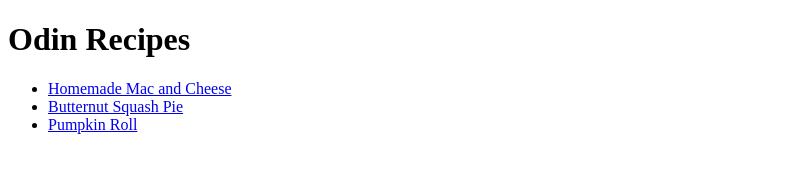
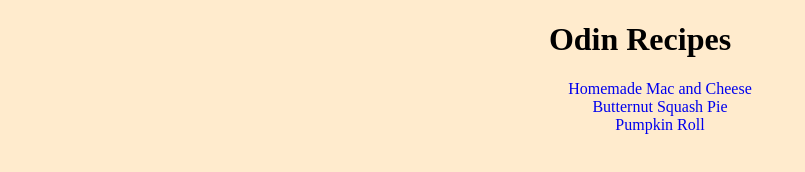
Before and after one commit to PonBrown/odin-recipes, a plain HTML site: page index.html in a window 1280 px wide. Shown: the whole page, without its empty margins (0-805 px from the left). Drawn offline with Linux system fonts and the light colour scheme.

Commit message:
index.html

```diff
--- a/index.html
+++ b/index.html
@@ -3,11 +3,12 @@
   <head>
     <meta charset="utf-8" />
     <title>odin-recipes</title>
+    <link rel="stylesheet" href="style.css">
   </head>
 
   <body>
-    <h1>Odin Recipes</h1>
-    <ul>
+    <h1 class="main-header">Odin Recipes</h1>
+    <ul class="main-list">
       <li>
         <a href="./recipes/mac-and-cheese.html">Homemade Mac and Cheese</a>
       </li>
--- /dev/null
+++ b/style.css
@@ -0,0 +1,22 @@
+body {
+    background-color: blanchedalmond;
+    font-family: 'Times New Roman', Times, serif;
+}
+
+.main-header {
+    text-align: center;
+}
+
+a {
+    text-decoration: none;
+}
+
+.main-list {
+    list-style-type: none;
+    text-align: center;
+}
+
+img {
+    height: auto;
+    width: 500px;
+}
```
Also changed, not shown: recipes/butternut-squash-pie.html (+1 -0 lines), recipes/mac-and-cheese.html (+1 -0 lines), recipes/pumpkin-roll.html (+1 -0 lines).
